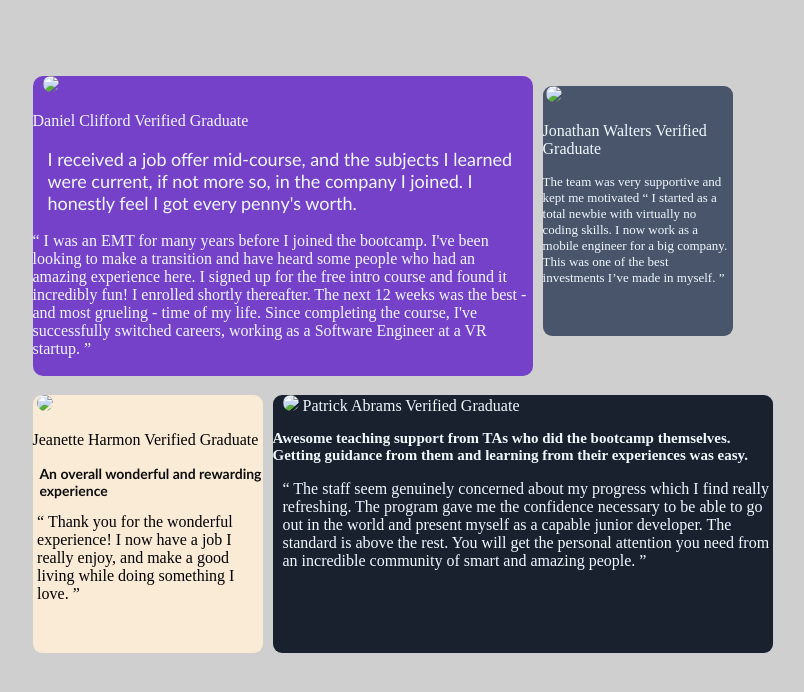
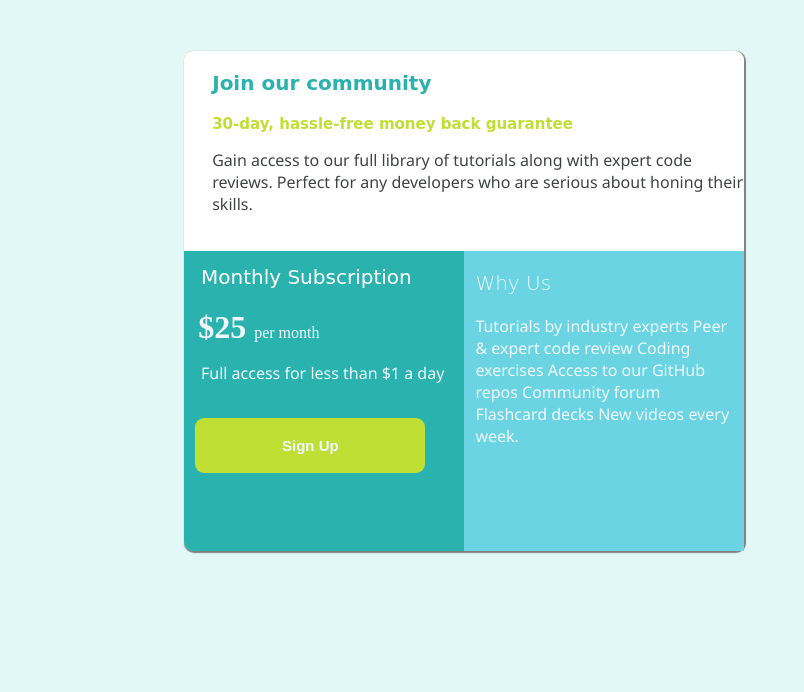
Before and after one commit to PoojaN789/PJ, a plain HTML site: page index.html in a window 1280 px wide. Shown: the whole page, without its empty margins (203-1007 px from the left). Drawn offline with Linux system fonts and the light colour scheme.

Commit message:
Add files via upload

```diff
--- a/index.html
+++ b/index.html
@@ -7,188 +7,167 @@
   <!-- displays site properly based on user's device -->
 
   <link rel="icon" type="image/png" sizes="32x32" href="./images/favicon-32x32.png">
-</head>
 
-<title>Frontend Mentor | [Challenge Name Here]</title>
+  <title>Frontend Mentor | Single Price Grid Component</title>
 
   <!-- Feel free to remove these styles or customise in your own stylesheet 👍 -->
   <style>
     body {
-    background-color: hsl(0, 0%, 81%);
+      background-color: hsl(177, 62%, 93%);
     }
 
     .container {
       display: grid;
-    height: 300px;
-    width: 700px;
+      height: 500px;
+      width: 560px;
+      background-color: burlywood;
+      margin-top: 4%;
+      margin-left: 30%;
+      border-radius: 9px;
+      grid-template-rows: 200px 300px;
+      box-shadow: grey 1px 1px 1px 1px;
+    }
 
-    margin-left: 18%;
-    margin-top: 6%;
-    grid-template-columns: 500px 200px;
-    column-gap: 10px;
+    .join {
+      font-family: cursive;
+      font-size: 20px;
+      color: hsl(179, 62%, 43%);
+      font-weight: 700;
+      margin-left: 5%;
+    }
+
+    .first-row {
+      background-color: white;
+      border-top-left-radius: 9px;
+      border-top-right-radius: 9px;
+    }
+
+
+    .days30 {
+      font-family: cursive;
+      font-size: 15px;
+      color: hsl(71, 73%, 54%);
+      font-weight: 700;
+      margin-left: 5%;
 
     }
 
-  .purple {
-    background-color: hsl(263, 55%, 52%);
-    border-radius: 10px;
-    color: aliceblue;
-  }
-
-  .Daniel {
-    color: aliceblue;
+    .gain {
+      color: hsl(195, 3%, 26%);
+      margin-left: 5%;
+      font-family: 'Segoe UI', Tahoma, Geneva, Verdana, sans-serif;
       font-size: medium;
     }
 
-  .dp1 {
-    border-radius: 50%;
-    height: 30px;
-    border: aliceblue;
-    margin-left: 2%;
-  }
-
-  .para1 {
-    font-size: 18px;
-    color: aliceblue;
-    font-family: 'Trebuchet MS', 'Lucida Sans Unicode', 'Lucida Grande', 'Lucida Sans', Arial, sans-serif;
-    margin-left: 3%;
-  }
-
-  ;
-
-  .seconHalf {
-    margin-left: 3%;
-  }
-
-  .dp2 {margin-left: 2%;
-    border-radius: 50%;
-    border: aliceblue;
-    height: 30px;
-  }
-
-  .lightgrey {
-    height: 250px;
-    width: 190px;
-    background-color: hsl(217, 19%, 35%);
-    border-radius: 9px;
-    margin-top: 5%;
-    color: aliceblue;
-  }
-
-  .rest {
-    font-size: 13px;
-    background-color: hsl(217, 19%, 35%);
-
-  }
-  .container2{ display: grid;
-    height: 258px;
-    width: 700px;
-    margin-left: 18%;
-    margin-top: 18%;
-    grid-template-columns: 230px 500px;
-    column-gap: 10px;
-    margin-top: 1.5%;
-
-
-  }
-  .white{background-color: antiquewhite;
-  border-radius: 9px;}
-  .dp3{margin-left: 2%;
-    border-radius: 50%;
-    border: aliceblue;
-    height: 30px;
-  }
-  .Jeanette{font-size: 14px;
-    color: rgb(13, 13, 14);
-    font-family: 'Trebuchet MS', 'Lucida Sans Unicode', 'Lucida Grande', 'Lucida Sans', Arial, sans-serif;
-    font-weight: 1000;
-    margin-left: 3%;}
-    .wonderful{margin-top: 0.4%;
-    margin-left: 2%;}
-
-    .darkgrey{background-color:hsl(219, 29%, 14%) ;
-    border-radius: 9px;
-  color: aliceblue;}
-
-    .dp4{ border-radius: 50%;
-    height: 30px;
-    border: aliceblue;
-    margin-left: 2%;
-
-    }
-    .patrick{font-size: 15px;
-      font-weight: 900;
-
-    }
-    .END{margin-left: 2%;
+    .darkb {
+      display: grid;
+      grid-template-columns: 1fr 1fr;
 
     }
 
+    .one {
+      background-color: hsl(179, 62%, 43%);
+      border-bottom-left-radius: 9px;
+
+    }
+
+    .subscription {
+      font-size: 20px;
+      color: white;
+      margin-top: 5%;
+      margin-left: 6%;
+      font-family: cursive;
+    }
+
+    .price {
+      color: aliceblue;
+      margin-left: 5%;
+    }
+
+    .dollar {
+      font-size: xx-large;
+    }
+
+    .full {
+      color: aliceblue;
+      margin-left: 6%;
+      font-family: 'Segoe UI', Tahoma, Geneva, Verdana, sans-serif;
+    }
+
+    .last {
+      background-color: hsl(187, 67%, 65%);
+    }
+
+    .whyUs {
+      color: aliceblue;
+      font-weight: 300;
+      font-size: 20px;
+      font-family: cursive;
+      margin-left: 4%;
+      align-self: center;
+      line-gap-override: 2;
+    }
+
+
+    .end {
+      color: aliceblue;
+      font-family: 'Segoe UI', Tahoma, Geneva, Verdana, sans-serif;
+      margin-left: 4%;
+      margin-right: 4%;
+    }
+    .signup{height: 55px;
+    background-color:hsl(71, 73%, 54%) ;
+    margin-left: 4%;
+    font-size: 15px;
+     width: 230px;
+     border-radius: 9px;
+     color: aliceblue;
+       border: none;
+       font-weight: 600;
+      box-shadow: darkgray 1pc;}
+      .signup:hover{background-color: rgb(158, 231, 84);cursor: pointer;}
   </style>
 
 <body>
   <div class="container">
-    <div class="purple">
-      <img class="dp1" src="images/image-daniel.jpg">
-      <p class="Daniel">Daniel Clifford
-        Verified Graduate</p>
-      <p class="para1">
-        I received a job offer mid-course, and the subjects I learned were current, if not more so,
-        in the company I joined. I honestly feel I got every penny's worth.</p>
-      <p class="secondHalf">
-        “ I was an EMT for many years before I joined the bootcamp. I've been looking to make a
-        transition and have heard some people who had an amazing experience here. I signed up
-        for the free intro course and found it incredibly fun! I enrolled shortly thereafter.
-        The next 12 weeks was the best - and most grueling - time of my life. Since completing
-        the course, I've successfully switched careers, working as a Software Engineer at a VR startup. ”
-      </p>
+    <div class="first-row">
+      <p class="join">Join our community </p>
+
+      <p class="days30"> 30-day, hassle-free money back guarantee</p>
+
+      <p class="gain"> Gain access to our full library of tutorials along with expert code reviews.
+        Perfect for any developers who are serious about honing their skills.</p>
     </div>
-    <div class="lightgrey">
-      <img class="dp2" src="images/image-jonathan.jpg">
-      <p class="2">Jonathan Walters
-        Verified Graduate </p>
+    <div class="darkb">
+      <div class="one">
+        <p class="subscription">Monthly Subscription</p>
 
-      <p class="rest">The team was very supportive and kept me motivated
+        <p class="price"> <strong class="dollar">$25 </strong> per month</p>
 
-        “ I started as a total newbie with virtually no coding skills. I now work as a mobile engineer
-        for a big company. This was one of the best investments I’ve made in myself. ”
-      </p>
+        <p class="full"> Full access for less than &dollar;1 a day </p>
+        <br>
+
+          <button class="signup">Sign Up</button>
+
+
+      </div>
+      <div class="last">
+
+        <p class="whyUs"> Why Us</p>
+
+        <p class="end">Tutorials by industry experts
+        Peer &amp; expert code review
+        Coding exercises
+        Access to our GitHub repos
+        Community forum
+        Flashcard decks
+        New videos every week.</p>
+      </div>
     </div>
 
   </div>
-<div class="container2">
-  <div class="white">
-  <img class="dp3" src="images/image-jeanette.jpg">
-    <p class=oneinsecondcolumn>Jeanette Harmon
-    Verified Graduate</p>
-    <p class="Jeanette">
-    An overall wonderful and rewarding experience</p>
-   <p class="wonderful">
-    “ Thank you for the wonderful experience! I now have a job I really enjoy, and make a good living
-    while doing something I love. ”</p>
-    </div>
-    <div class="darkgrey">
-    <img class="dp4" src="images/image-patrick.jpg">
-    Patrick Abrams
-  Verified Graduate
-  <p class="patrick">
-  Awesome teaching support from TAs who did the bootcamp themselves. Getting guidance from them and
-  learning from their experiences was easy.</p>
-  <p class="END">
-  “ The staff seem genuinely concerned about my progress which I find really refreshing. The program
-  gave me the confidence necessary to be able to go out in the world and present myself as a capable
-  junior developer. The standard is above the rest. You will get the personal attention you need from
-  an incredible community of smart and amazing people. ”</p>
-
 
   </div>
-
-
-
-</div>
-
-
-
 
 </body>
 
```
Also changed, not shown: 4 other files. Lines whose indentation alone changed are shown as unchanged.
